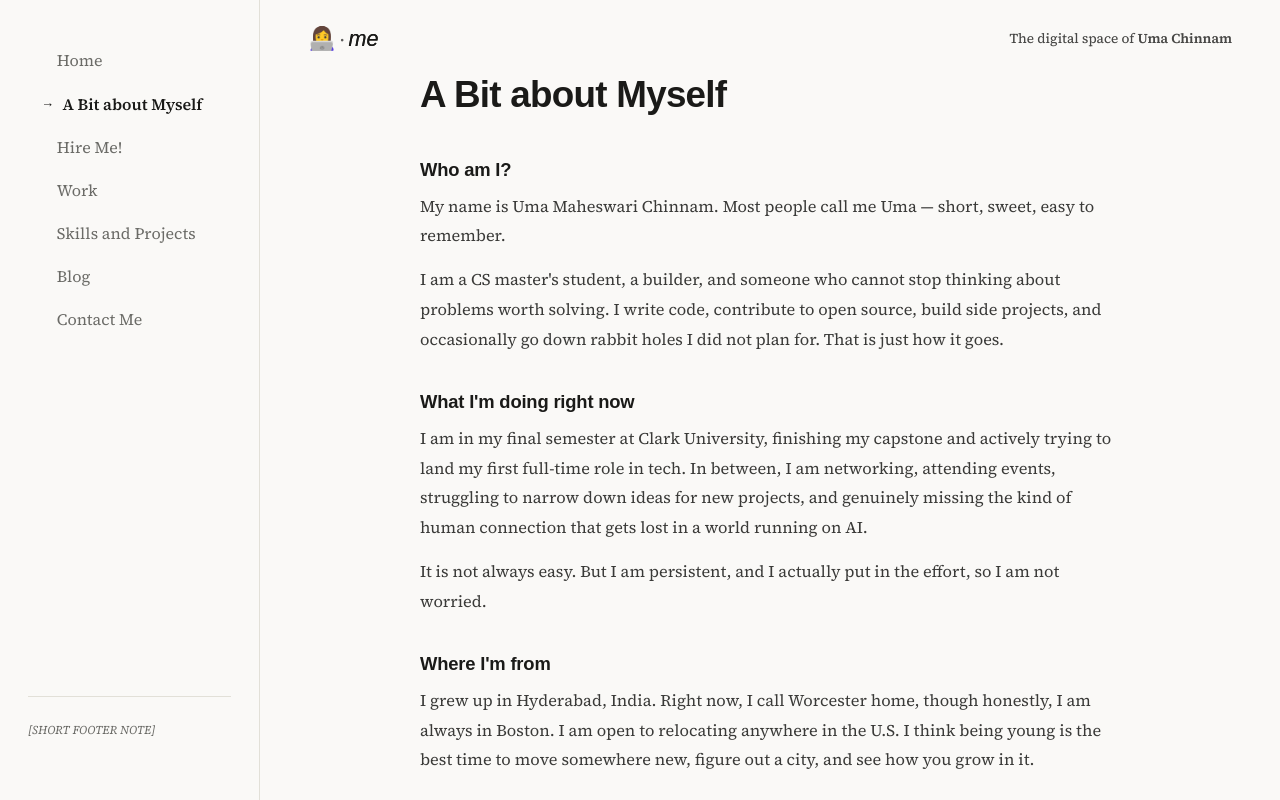
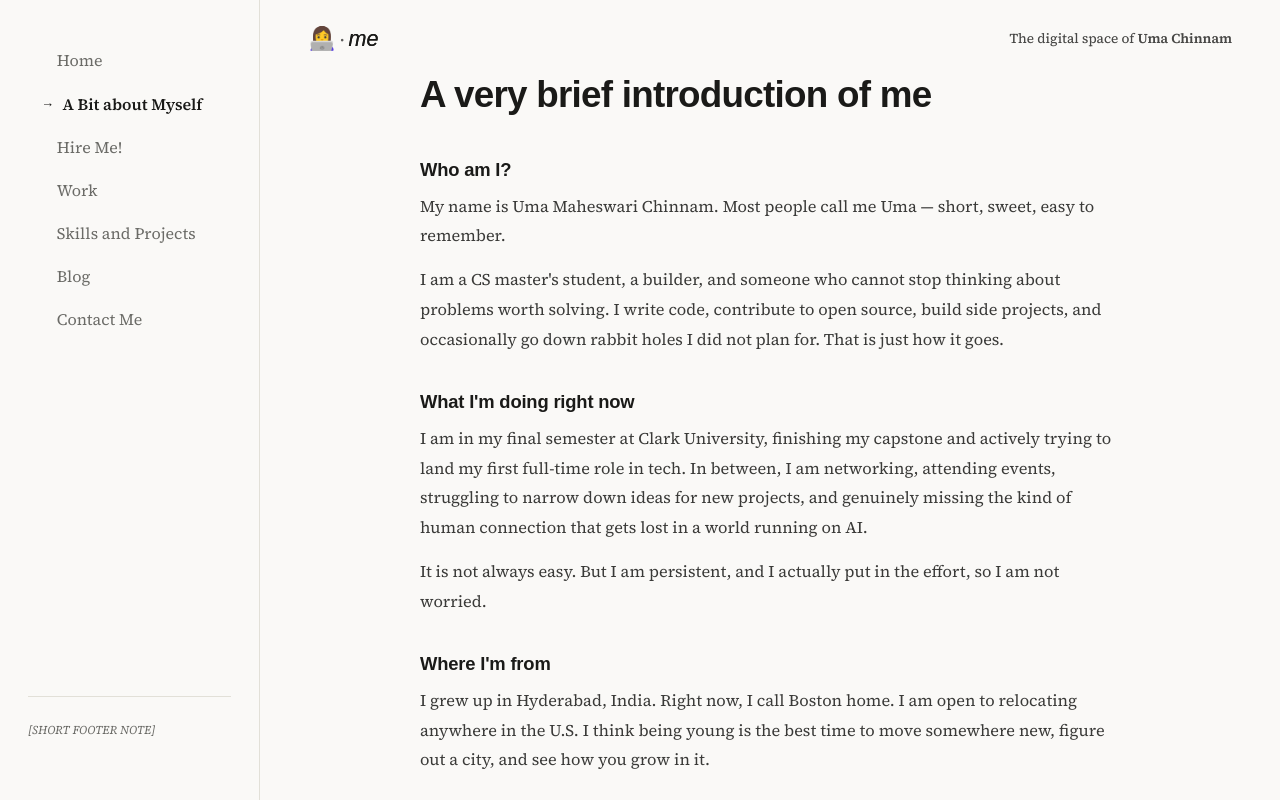
Before and after one commit to uma-1510/my-portfolio, a Next.js app: page /about in a window 1280 px wide. Built offline with nearby package versions, Linux system fonts and the light colour scheme.

Commit message:
added css changes and added avatar

```diff
--- a/app/about/page.tsx
+++ b/app/about/page.tsx
@@ -10,7 +10,7 @@ export default function AboutPage() {
       <div className={styles.content}>
         <PageHeader />
 
-        <h1 className={styles.title}>A Bit about Myself</h1>
+        <h1 className={styles.title}>A very brief introduction of me</h1>
 
         <h2 className={styles.sectionTitle}>Who am I?</h2>
         <p >
@@ -39,8 +39,7 @@ export default function AboutPage() {
 
         <h2 className={styles.sectionTitle}>Where I&apos;m from</h2>
         <p>
-          I grew up in Hyderabad, India. Right now, I call Worcester home,
-          though honestly, I am always in Boston. I am open to relocating
+          I grew up in Hyderabad, India. Right now, I call Boston home. I am open to relocating
           anywhere in the U.S. I think being young is the best time to move
           somewhere new, figure out a city, and see how you grow in it.
         </p>
@@ -48,8 +47,8 @@ export default function AboutPage() {
         <h2 className={styles.sectionTitle}>Education</h2>
         <p>
           I am doing my Master&apos;s in Computer Science at Clark University,
-          where I am a Dean&apos;s Scholar. I also work as a research
-          assistant — I spent time analyzing deep fake detection models
+          where I am a Dean Scholar. I also work as a research
+          assistant where I spent time analyzing deep fake detection models
           alongside Professor Rand Alfaris, which pushed me in ways a classroom
           alone never could have.
         </p>
@@ -90,7 +89,7 @@ export default function AboutPage() {
         <h2 className={styles.sectionTitle}>Life right now</h2>
         <p>
           Pretty good, honestly. Busy in the way that feels productive.
-          Building, learning, job hunting, figuring things out — which is
+          Building, learning, job hunting, figuring things out which is
           exactly where I want to be. The uncertainty is real, but so is the
           momentum. I will take that.
         </p>
--- a/app/page.module.css
+++ b/app/page.module.css
@@ -59,6 +59,7 @@
   letter-spacing: -0.03em;
   margin-bottom: 0rem;
   font-family:Arial, Helvetica, sans-serif;
+  line-height: 1.1;
   font-size: 3rem;
   font-weight: 600;
   color: var(--color-text);
@@ -69,6 +70,7 @@
   font-weight: 600;
   color: var(--color-text);
   font-family:Arial, Helvetica, sans-serif;
+  margin-top: 0.1rem;
   margin-bottom: 2rem;
 }
 
--- a/app/work/page.tsx
+++ b/app/work/page.tsx
@@ -1,6 +1,7 @@
 'use client'
 
 import { useState } from 'react'
+import { motion, useScroll, useTransform } from 'framer-motion'
 import styles from './work.module.css'
 
 interface Entry {
```
Also changed, not shown: app/page.tsx (+4 -4 lines), app/work/work.module.css (+0 -23 lines), public/avatar.jpg (added).
